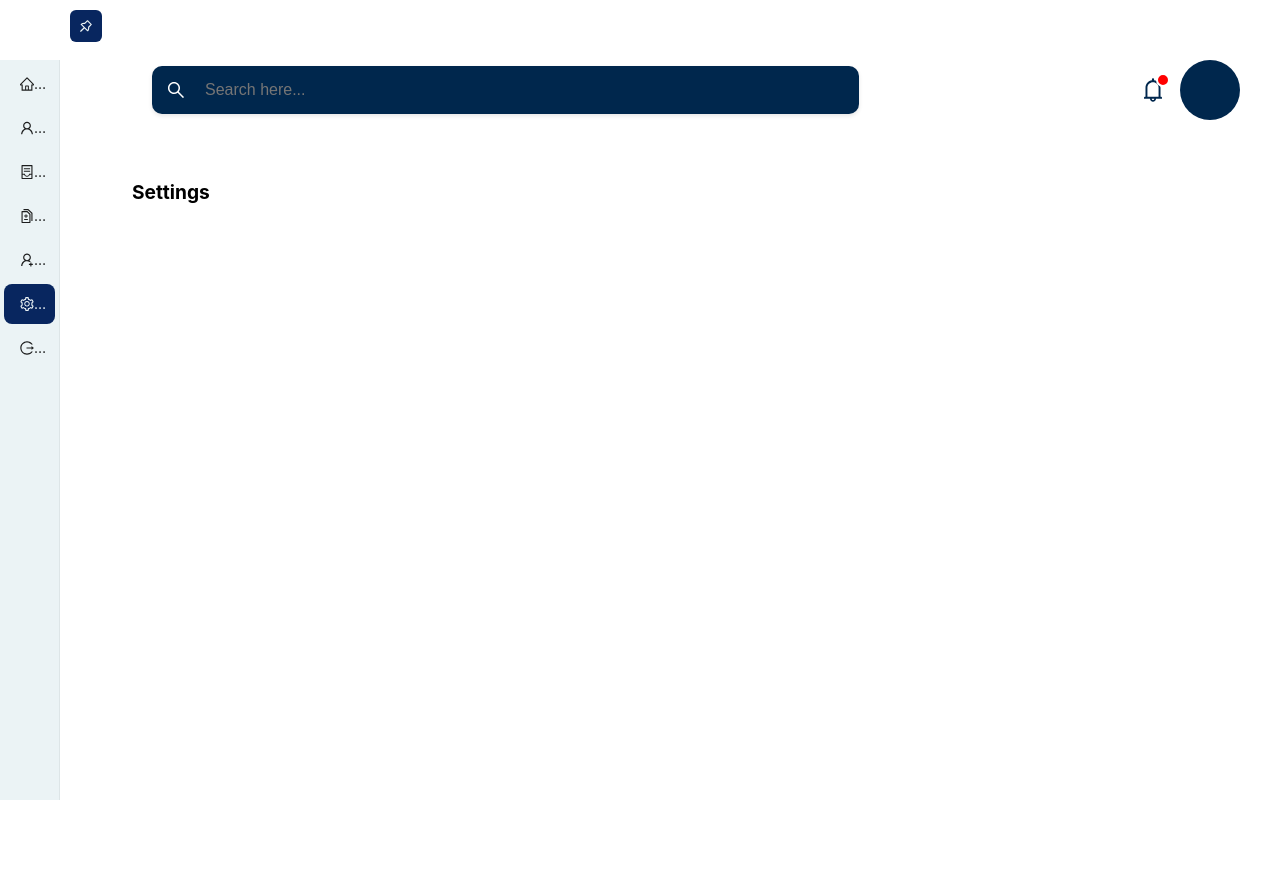
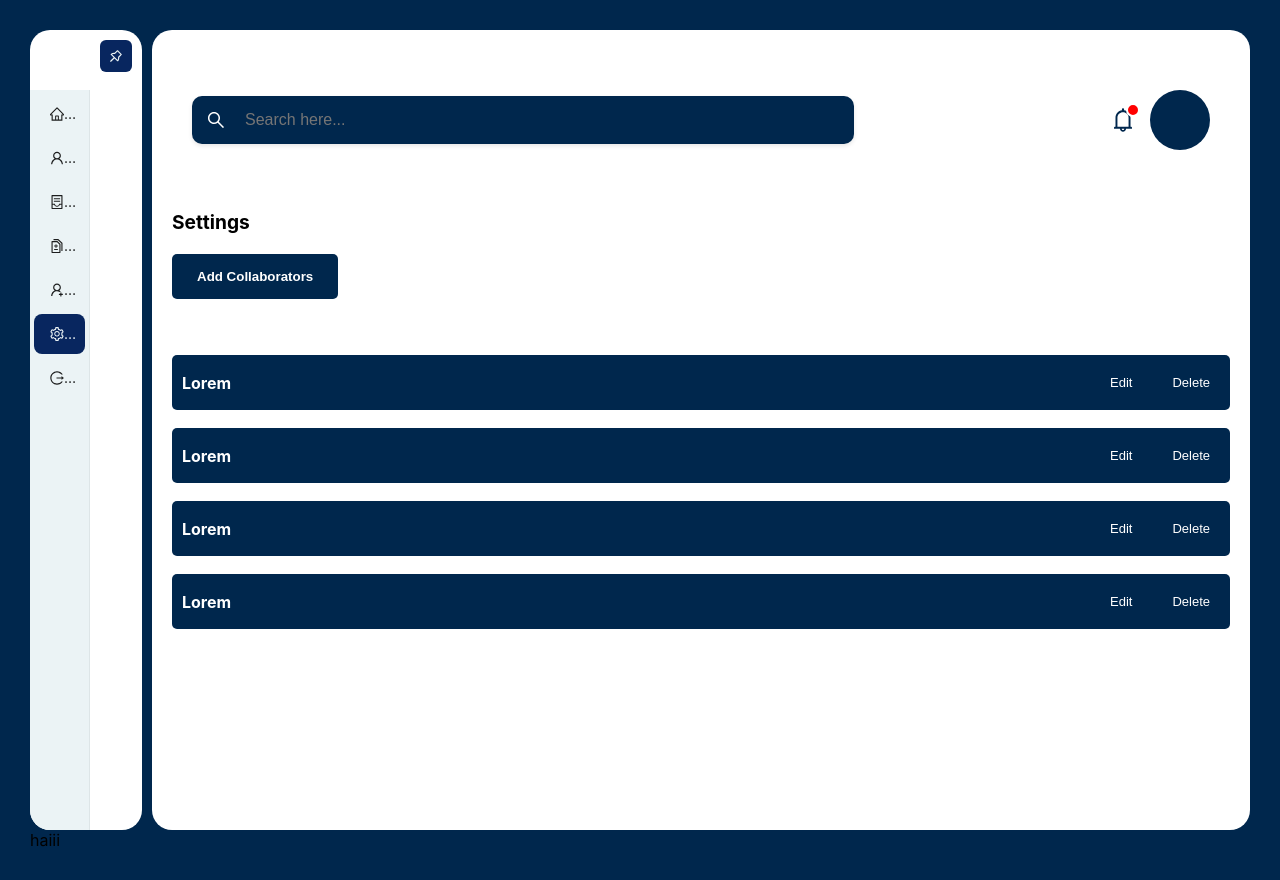
Before and after one commit to adharshSciPy/H1B, a React (Create React App) app in the folder client/: page /settings in a window 1280 px wide. Before the commit the page ends 800 px from the top, so only its background shows below. Built offline with nearby package versions, Linux system fonts and the light colour scheme.

Commit message:
settings page

```diff
--- a/client/src/components/listing/Listing.css
+++ b/client/src/components/listing/Listing.css
@@ -1,6 +1,7 @@
 .container {
   display: grid;
   grid-template-columns: 0fr 2fr;
+  /* background-color: aquamarine; */
 }
 
 .listing-content {
--- a/client/src/components/settings/Settings.css
+++ b/client/src/components/settings/Settings.css
@@ -1,12 +1,21 @@
-.settingContainer {
+.settingsContainer {
   display: grid;
   grid-template-columns: 0fr 2fr;
+  border: 30px solid #00274d;
+  background-color: #00274d;
+
+
 }
+
 
 .settings-content {
   padding: 20px;
   text-align: center;
-  border-radius: 5px;
+  border-radius: 20px;
+  /* border: 30px solid #00274d; */
+  background-color: #ffffff;
+
+
 }
 
 .settings-mainHeading {
@@ -46,3 +55,58 @@
   color: #ffffff; /* White icon */
   font-size: 18px;
 }
+.settings-buttonDiv{
+  display: flex;
+  justify-content: flex-start;
+  padding-top: 20px;
+
+}
+.settings-button{
+  padding:15px 25px;
+  background-color: #00274d;
+  color: #ffffff;
+  border-radius: 5px;
+  border-style: none;
+  font-weight: 600;
+  cursor: pointer;
+}
+.settings-collaboratorList{
+  display: flex;
+  flex-direction: column;
+  margin-top:3.5rem;
+  width: 100%;
+  gap: 18px;
+
+
+}
+.settings-singleCollaborator{
+  width: 100%;
+  min-height:50px ;
+  background-color: #00274d;
+  border-radius: 5px;
+  display: flex;
+  justify-content: space-between;
+  align-items: center;
+}
+.settings-listHeading{
+  color: #ffffff;
+  font-size: medium;
+  padding-left: 10px;
+}
+.settings-collaboratorButtons{
+  display: flex;
+  justify-content: space-between;
+  gap: 20px;
+  padding: 10px;
+  align-items: center;
+
+}
+.settings-collaboratorEdit,.settings-collaboratorDelete{
+  padding: 10px;
+  background-color: transparent;
+  color: #ffffff;
+  border-style: none;
+  cursor: pointer;
+  font-size: small;
+
+}
--- a/client/src/components/settings/Settings.jsx
+++ b/client/src/components/settings/Settings.jsx
@@ -1,25 +1,45 @@
 import React from 'react';
 import "./Settings.css";
 import Sidebar from '../sidebar/Sidebar';
-// import { SearchOutlined } from '@ant-design/icons';
 import Header from '../header/Header';
 
+
 function Settings() {
+ //to map the divs.Replace when integrating
+  const collaborators = [1, 2, 3, 4];
+
   return (
-    <div className='settingContainer'>
+
+    <div className='settingsContainer'>
       <Sidebar />
+
       <div className="settings-content">
-        {/* <div className="settings-searchBar">
-          <SearchOutlined className="search-icon" />
-          <input
-            type="text"
-            placeholder="Search here..."
-            className="search-input"
-          />
-        </div> */}
-        <Header/>
+
+        <Header />
         <h1 className='settings-mainHeading'>Settings</h1>
+
+        <div className="settings-buttonDiv">
+          <button className='settings-button'>Add Collaborators</button>
+        </div>
+
+        <div className="settings-collaboratorList">
+          {/* replace with state and map */}
+          {collaborators.map((item) => (
+            <div className="settings-singleCollaborator" key={item}>
+              <h6 className="settings-listHeading">Lorem</h6>
+              <div className="settings-collaboratorButtons">
+                <button className='settings-collaboratorEdit' >Edit</button>
+                <button className='settings-collaboratorDelete'>Delete</button>
+              </div>
+            </div>
+          ))}
+        </div>
       </div>
+      {/* dummy div to check the onClick */}
+      <div className="dummydiv">
+        haiii
+      </div>
+
     </div>
   );
 }
--- a/client/src/components/sidebar/Sidebar.css
+++ b/client/src/components/sidebar/Sidebar.css
@@ -1,14 +1,18 @@
 .container {
   display: flex;
+  border-radius: 20px;
+  margin-right: 10px;
+  background-color: #ffffff;
 }
 
 .sidebar {
-  height: 100vh;
+  min-height: 100vh;
   width: 200px;
   display: flex;
   flex-direction: column;
   transition: width 0.3s ease-in-out;
   overflow: hidden;
+  border-radius:0px  20px;
 }
 
 .sidebar.pinned {
```
